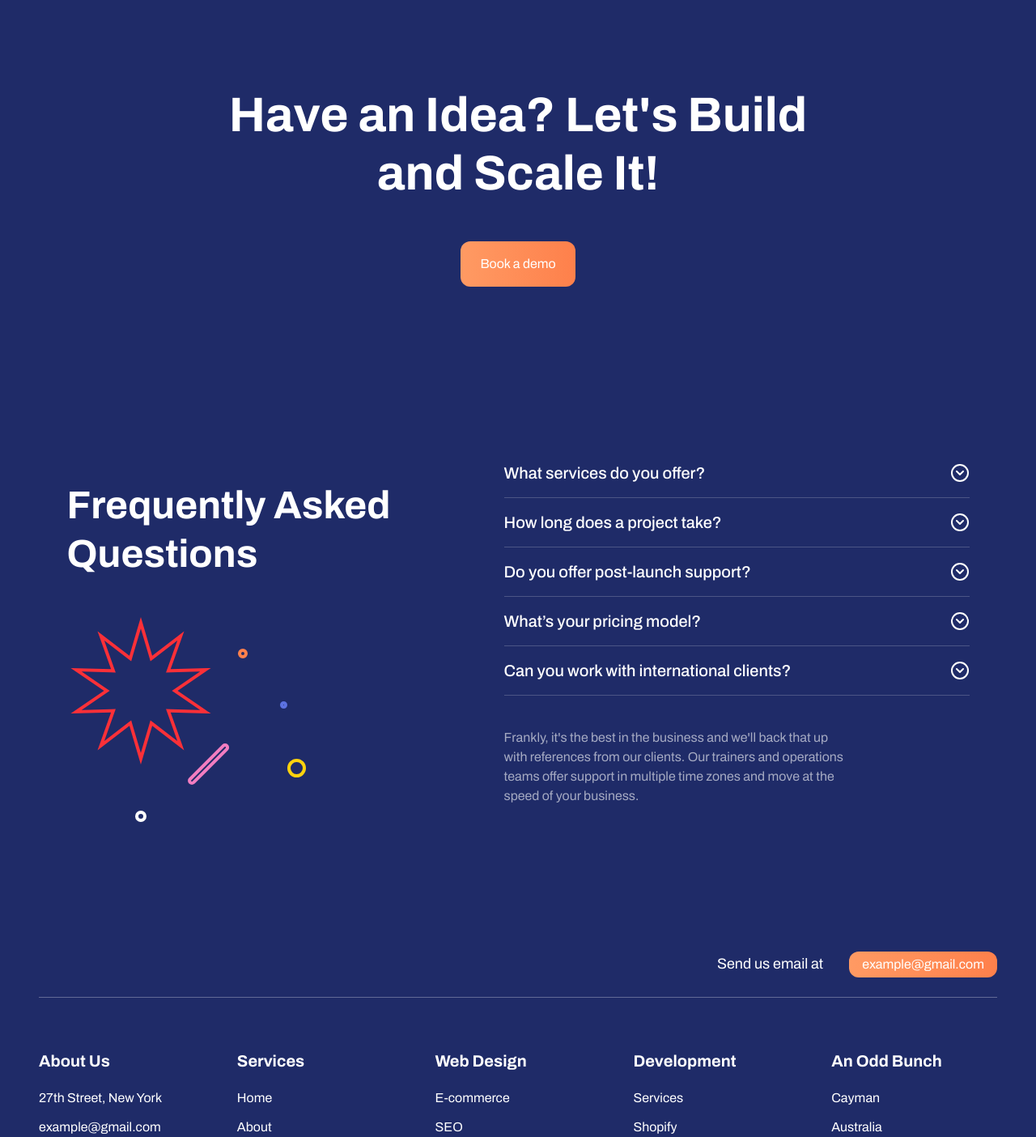
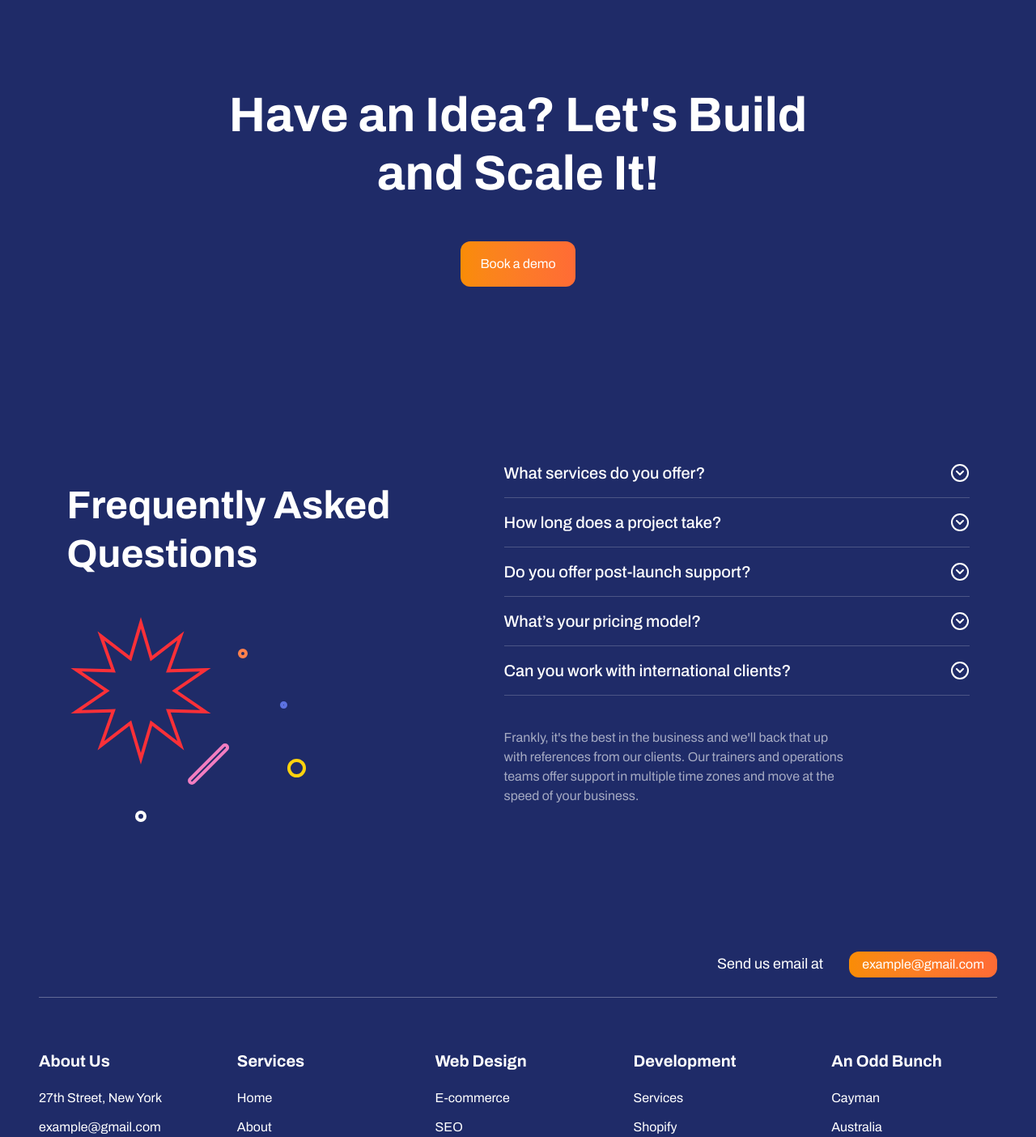
Before and after one commit to kshitijakarsh/codesblue, a Next.js app: page / in a window 1280 px wide. Shown: the part 7618-9022 px from the top of the page at 81% size. Built offline with nearby package versions, Linux system fonts and the light colour scheme.

Commit message:
new colors for button

```diff
--- a/components/sections/cta.tsx
+++ b/components/sections/cta.tsx
@@ -5,7 +5,7 @@ export default function Cta() {
         <h1 className="text-[54px] md:text-6xl text-white font-semibold leading-[1.2]">
           Have an Idea? Let&apos;s Build and Scale It!
         </h1>
-        <button className="py-4 px-6 rounded-xl bg-gradient-to-r from-[#FF9A63] to-[#FE804B] text-white transition-transform transform duration-200 hover:scale-105 mt-12">
+        <button className="py-4 px-6 rounded-xl bg-gradient-to-r from-[#F98C05] to-[#FF6B35] text-white transition-transform transform duration-200 hover:scale-105 mt-12">
           Book a demo
         </button>
       </div>
--- a/components/sections/footer.tsx
+++ b/components/sections/footer.tsx
@@ -14,7 +14,7 @@ export default function Footer() {
         <span className="text-lg block md:inline mr-0 md:mr-8 mb-3 md:mb-0">
           Send us email at
         </span>
-        <button className="bg-gradient-to-r from-[#FF9A63] to-[#FE804B] px-4 py-1 rounded-xl transition-transform transform duration-200 hover:scale-105 mt-3 md:mt-0">
+        <button className="bg-gradient-to-r from-[#F98C05] to-[#FF6B35] px-4 py-1 rounded-xl transition-transform transform duration-200 hover:scale-105 mt-3 md:mt-0">
           example@gmail.com
         </button>
       </motion.div>
```
